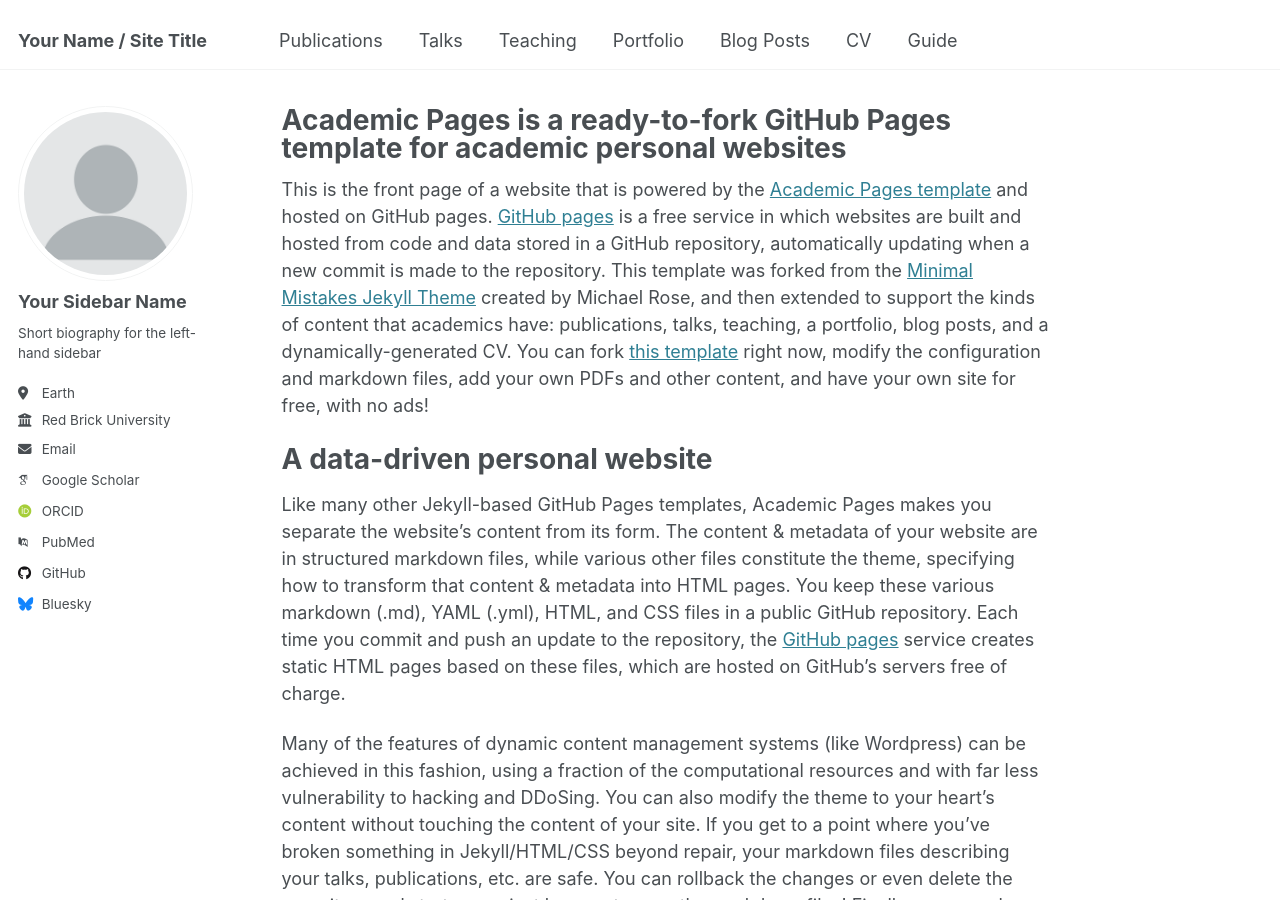
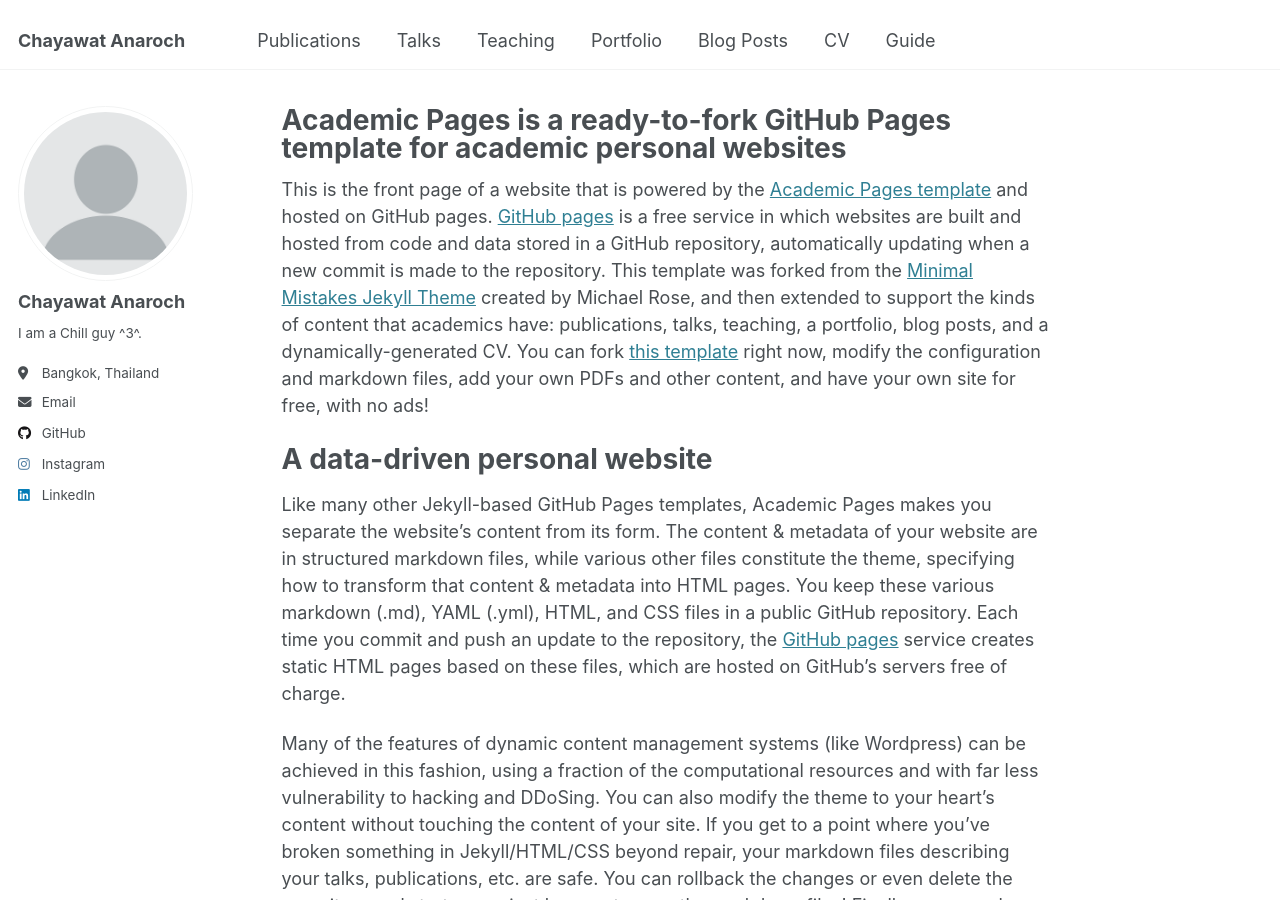
Before and after one commit to tawayahc/tawayahc.github.io, a Jekyll site: the page built from _pages/about.md, in a window 1280 px wide and 900 px high. Built offline with Jekyll 4.4.1, drawn with Linux system fonts in a browser that asks for light colours; some web fonts are replaced.

Commit message:
Update _config.yml

```diff
--- a/_config.yml
+++ b/_config.yml
@@ -9,13 +9,13 @@
 # Basic Site Settings
 locale                   : "en-US"
 site_theme               : "default"
-title                    : "Your Name / Site Title"
+title                    : "Chayawat Anaroch"
 title_separator          : "-"
 name                     : &name "Your Name"
 description              : &description "personal description"
-url                      : https://academicpages.github.io # the base hostname & protocol for your site e.g. "https://[your GitHub username].github.io"
+url                      : https://tawayahc.github.io # the base hostname & protocol for your site e.g. "https://[your GitHub username].github.io"
 baseurl                  : "" # the subpath of your site, e.g. "/blog"
-repository               : "academicpages/academicpages.github.io"
+repository               : "tawayahc/tawayahc.github.io"
 
 # Site Author - The following control what appear as part of the author content on the side bar.
 #               If a field is blank the icon and link will not appear, otherwise it will be shown.
@@ -23,21 +23,21 @@ repository               : "academicpages/academicpages.github.io"
 author:
   # Biographic information
   avatar           : "profile.png"
-  name             : "Your Sidebar Name"
+  name             : "Chayawat Anaroch"
   pronouns         : # example: "she/her"
-  bio              : "Short biography for the left-hand sidebar"
-  location         : "Earth"
-  employer         : "Red Brick University"
+  bio              : "I am a Chill guy ^3^."
+  location         : "Bangkok, Thailand"
+  employer         : # "Red Brick University"
   uri              : # URL
-  email            : "none@example.org"
+  email            : "yotachayawat@gmail.com"
 
   # Academic websites
   arxiv            : # URL - Update with the correct link to your profile
-  googlescholar    : "https://scholar.google.com/citations?user=PS_CX0AAAAAJ"
+  googlescholar    : # "https://scholar.google.com/citations?user=PS_CX0AAAAAJ"
   impactstory      : # URL
-  orcid            : "http://orcid.org/yourorcidurl"
+  orcid            : # "http://orcid.org/yourorcidurl"
   semantic         : # URL
-  pubmed           : "https://www.ncbi.nlm.nih.gov/pubmed/?term=john+snow"
+  pubmed           : # "https://www.ncbi.nlm.nih.gov/pubmed/?term=john+snow"
   researchgate     : # URL
   scopus           : # URL
 
@@ -45,21 +45,21 @@ author:
   bitbucket        : # Username - Update with your username on the site
   codepen          : # Username
   dribbble         : # Username
-  github           : "academicpages"
+  github           : "tawayahc"
   kaggle           : # Username
   stackoverflow    : # User number or user number and name (i.e., use "1" or "1/jeff-atwood")
 
   # Social media
-  bluesky          : "bsky.app" # Replace this with you Bluesky username
+  bluesky          : # "bsky.app" # Replace this with you Bluesky username
   facebook         : # Username
   flickr           : # Username
   foursquare       : # Username
   goodreads        : # Username
   google_plus      : # Username
   keybase          : # Username
-  instagram        : # Username
+  instagram        : "tawayahc"
   lastfm           : # Username
-  linkedin         : # Username
+  linkedin         : "Chayawat Anaroch"
   mastodon         : # URL
   medium           : # URL
   pinterest        : # Username
```
